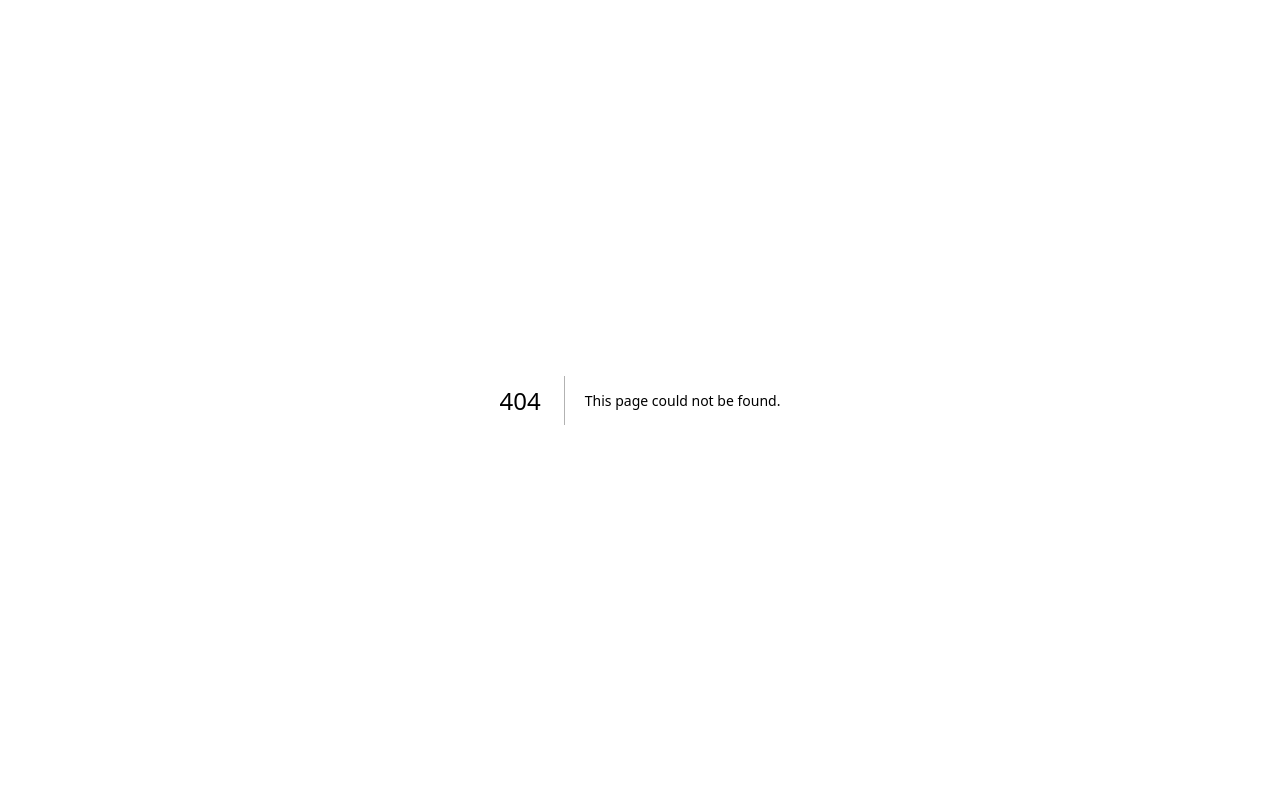
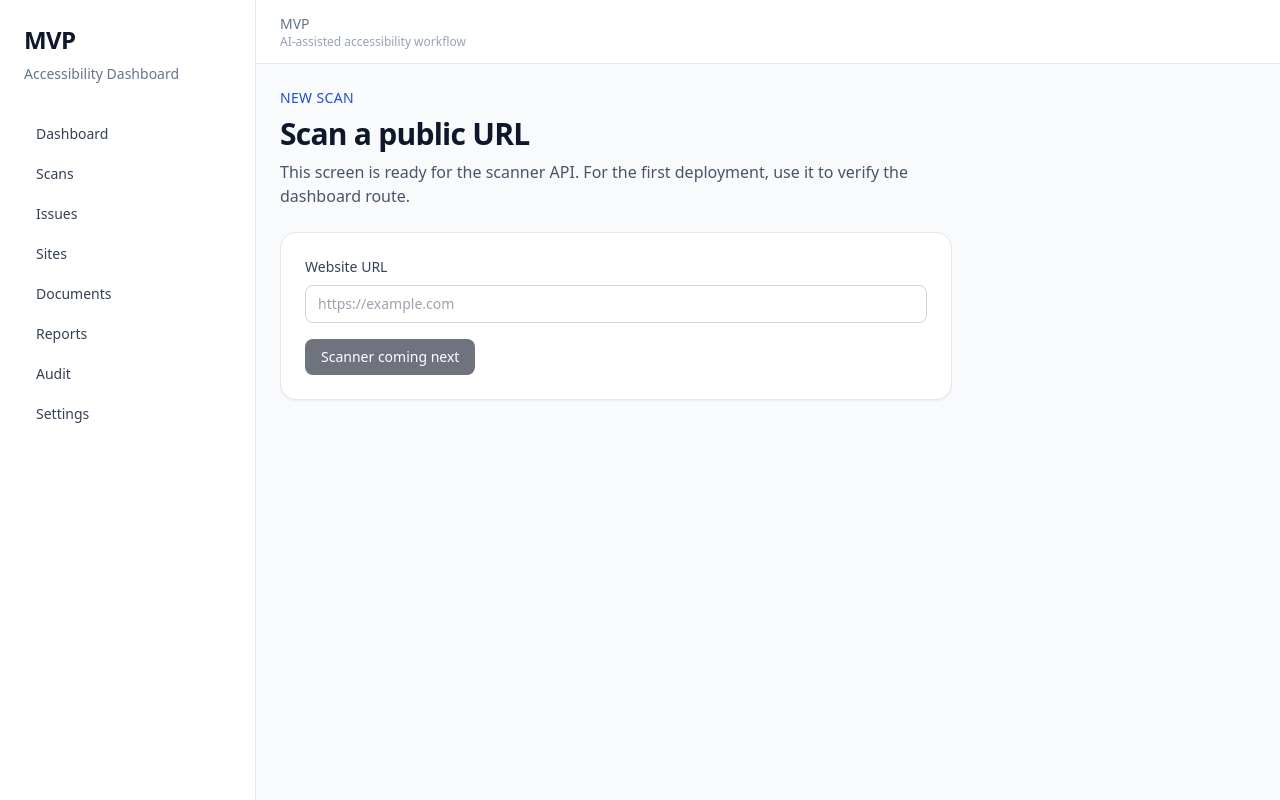
Before and after one commit to AltaerAgency/MVP, a Next.js app: page /scans/new in a window 1280 px wide. Before the commit this address had no page. Built offline with nearby package versions, Linux system fonts and the light colour scheme.

Commit message:
Add new scan page

```diff
--- /dev/null
+++ b/src/app/(dashboard)/scans/new/page.tsx
@@ -0,0 +1,18 @@
+export default function NewScanPage() {
+  return (
+    <div className="max-w-2xl space-y-6">
+      <div>
+        <p className="text-sm font-medium uppercase tracking-wide text-blue-700">New scan</p>
+        <h1 className="mt-2 text-3xl font-bold tracking-tight text-slate-900">Scan a public URL</h1>
+        <p className="mt-2 text-slate-600">This screen is ready for the scanner API. For the first deployment, use it to verify the dashboard route.</p>
+      </div>
+      <form className="rounded-2xl border border-slate-200 bg-white p-6 shadow-sm">
+        <label className="block text-sm font-medium text-slate-700" htmlFor="url">Website URL</label>
+        <input id="url" name="url" type="url" placeholder="https://example.com" className="mt-2 w-full rounded-lg border border-slate-300 px-3 py-2 text-sm outline-none focus:border-blue-500 focus:ring-2 focus:ring-blue-100" />
+        <button type="button" className="mt-4 rounded-lg bg-slate-900 px-4 py-2 text-sm font-medium text-white opacity-60" disabled>
+          Scanner coming next
+        </button>
+      </form>
+    </div>
+  );
+}
```
